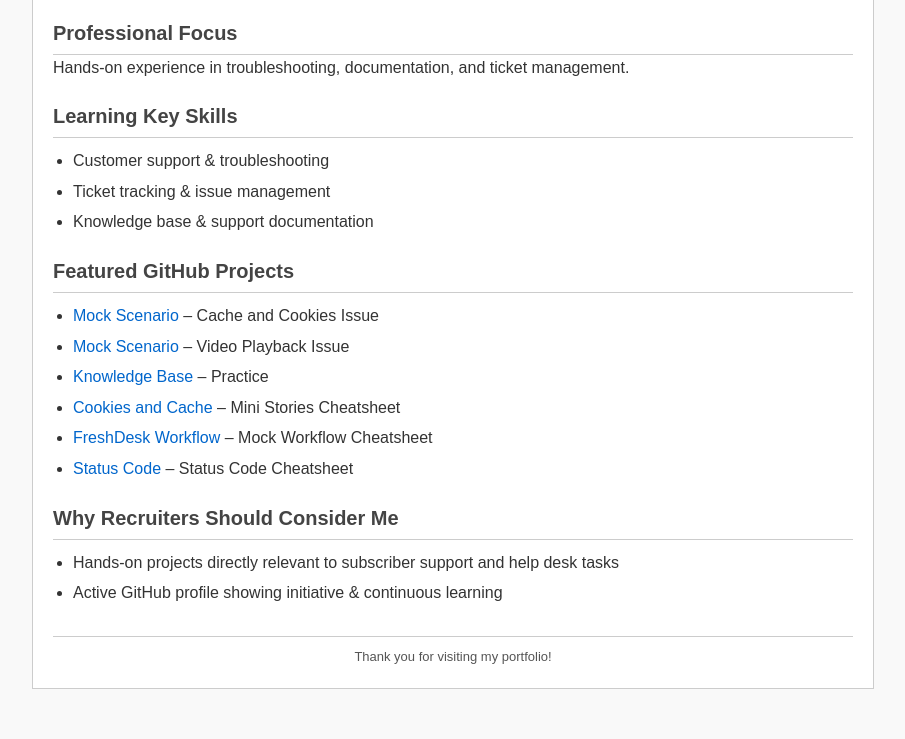
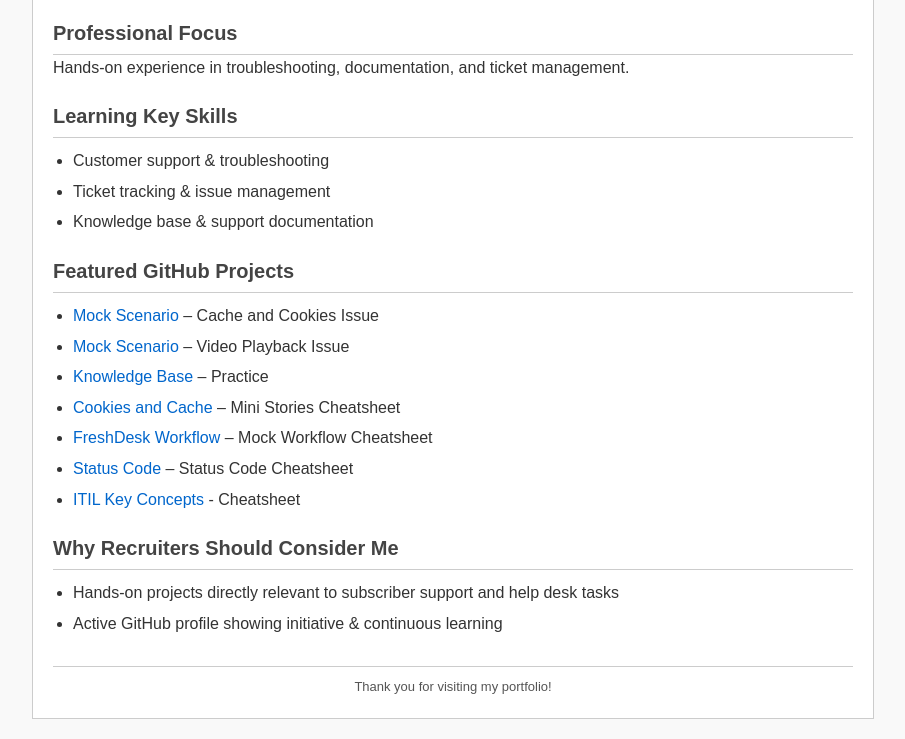
Before and after one commit to Scrunch1742/HelpDeskTraining, a plain HTML site: page index.html in a window 1280 px wide. Shown: the part 151-890 px from the top of the page, without its empty margins (187-1092 px from the left). Before the commit the page ends 860 px from the top, so only its background shows below. Drawn offline with Linux system fonts and the light colour scheme.

Commit message:
Update index.html

```diff
--- a/index.html
+++ b/index.html
@@ -111,6 +111,7 @@
         <li><a href="https://scrunch1742.github.io/HelpDeskTraining/cookies-caches-stories.html" target="_blank">Cookies and Cache</a> – Mini Stories Cheatsheet</li>
         <li><a href="https://scrunch1742.github.io/HelpDeskTraining/workflow-cheatsheet.html" target="_blank">FreshDesk Workflow</a> – Mock Workflow Cheatsheet</li>
         <li><a href="https://scrunch1742.github.io/HelpDeskTraining/status-code.html" target="_blank">Status Code</a> – Status Code Cheatsheet</li>
+         <li><a href="https://scrunch1742.github.io/HelpDeskTraining/itilkeyconcepts.html" target="_blank">ITIL Key Concepts</a> - Cheatsheet</li>
       </ul>
     </div>
 
```
